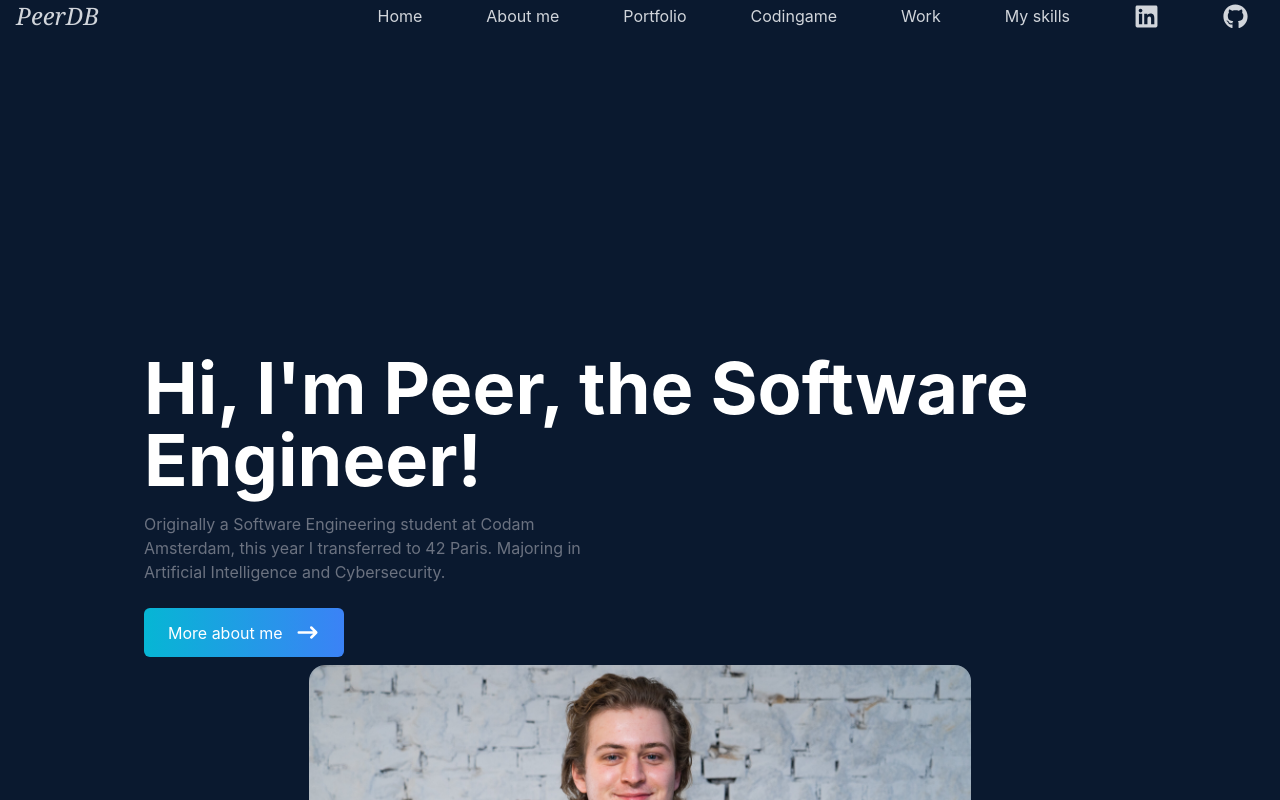
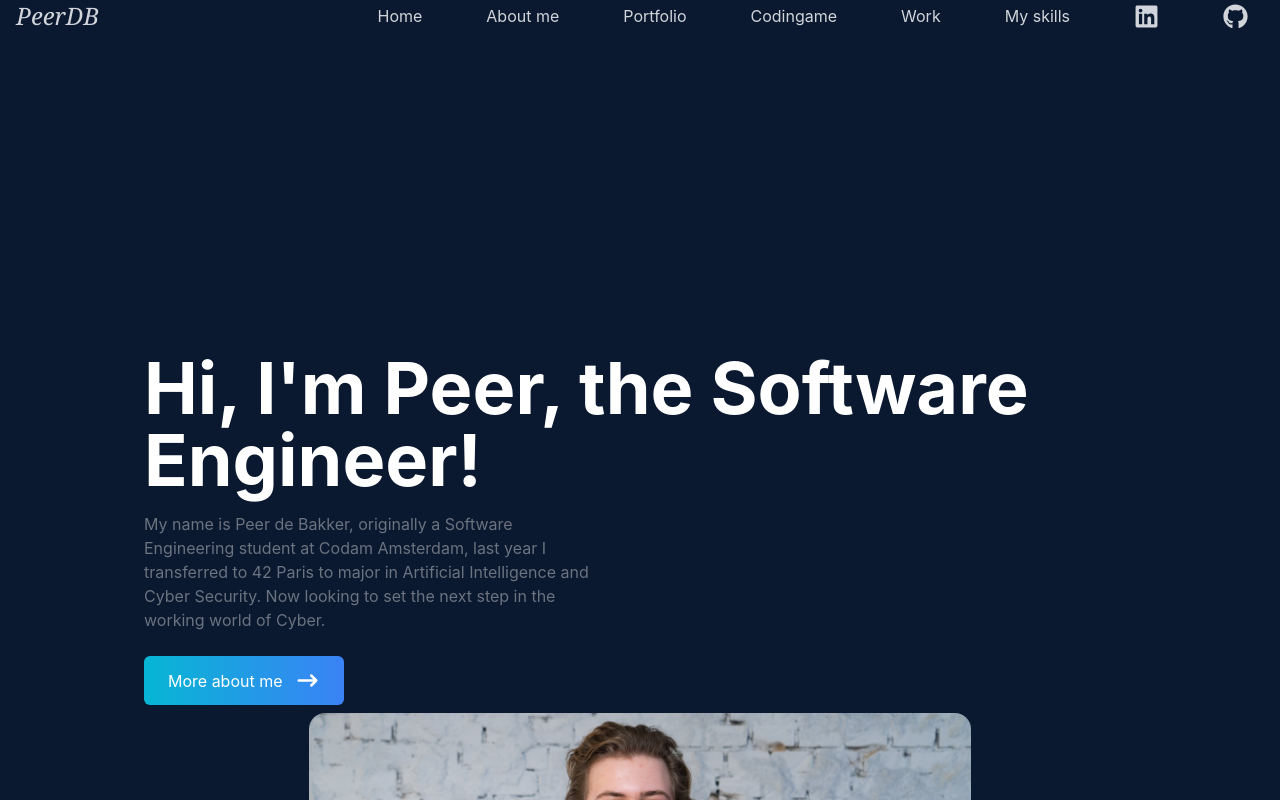
Before and after one commit to pde-bakk/personal-site, a React (Create React App) app: page / in a window 1280 px wide. Shown: the top 800 px of the page. Built offline with nearby package versions, Linux system fonts and the light colour scheme; no server answers.

Commit message:
updated homepage to reflect that I am now job huntin

```diff
--- a/src/components/Home.jsx
+++ b/src/components/Home.jsx
@@ -20,9 +20,10 @@ const Home = () => {
             Hi, I'm Peer, the Software Engineer!
           </h2>
           <p className="text-gray-500 py-4 max-w-md">
-            Originally a Software Engineering student at Codam Amsterdam, this
-            year I transferred to 42 Paris. Majoring in Artificial Intelligence
-            and Cybersecurity.
+            My name is Peer de Bakker,
+            originally a Software Engineering student at Codam Amsterdam,
+            last year I transferred to 42 Paris to major in Artificial Intelligence and Cyber Security.
+            Now looking to set the next step in the working world of Cyber.
           </p>
           <div className="flex">
             <Link
```
